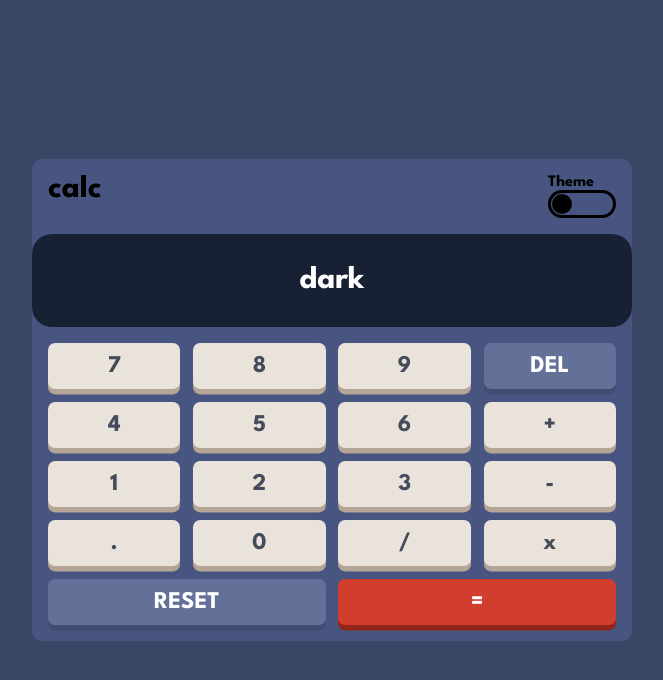
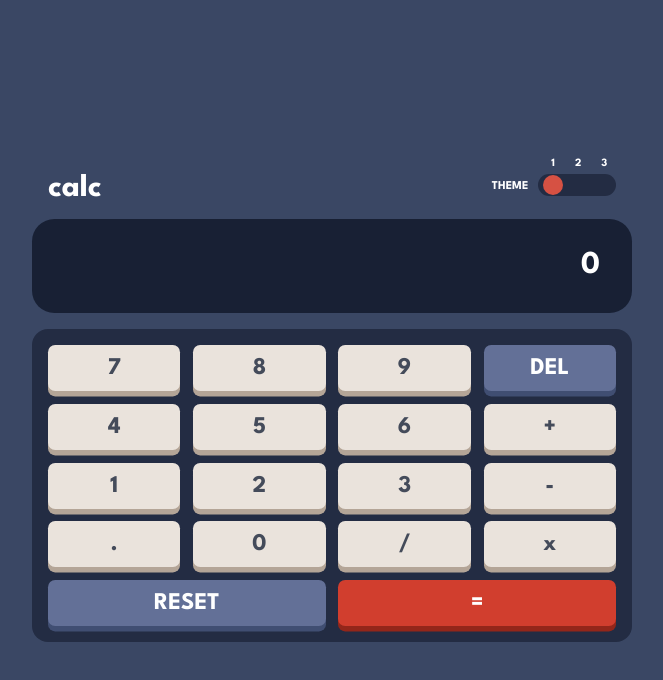
Before and after one commit to lukKotecki/FM-calculator-app, a React (Vite) app: page / in a window 1280 px wide. Shown: the top 680 px of the page, without its empty margins (308-971 px from the left). Built offline with nearby package versions, Linux system fonts and the light colour scheme.

Commit message:
implementing logic

```diff
--- a/src/App.jsx
+++ b/src/App.jsx
@@ -3,23 +3,157 @@ import Display from './components/Display'
 import Header from './components/Header'
 import Button from './components/Button'
 import Keyboard from './components/Keyboard'
+import {themeColors} from './components/themeColors'
 
 export const ThemeSelectorContext = React.createContext({
   themeName:'dark'
 })
 
 function App() {
+  const [theme, setTheme ] = React.useState('dark')
+  const [input, setInput ] = React.useState([])
+  const [previousInput, setPreviousInput] = React.useState(null)
 
-  const [theme, setTheme ] = React.useState('dark')
-  const switchTheme = (newTheme) => setTheme(newTheme)
+  React.useEffect(()=>{
+    setColorScheme(theme)
+  },[theme])
+
+  React.useEffect(()=>{
+    if(input.length){
+      setPreviousInput(input[input.length-1])
+    }else{
+      setPreviousInput(null)
+    }
+  },[input])
+
+  function setColorScheme(colorScheme){
+    for(const key in themeColors[colorScheme]){
+      document.documentElement.style.setProperty(key, themeColors[colorScheme][key]);
+    }
+  }
+
+function removeLastInput(){
+  if(input.length){
+    setInput(input.filter((el,i)=> input.length-1 !==i && el ))
+  }
+}
+function replaceLastInput(value){
+  if(input.length){
+    setInput(input.map((el,i)=> input.length-1 !== i ? el: value ))
+  }
+}
+
+  // const switchTheme = (newTheme) => setTheme(newTheme)
+  // console.clear()
+  console.log(input)
+  // console.log('ostatnio ',previousInput)
+
+  function handleClick(e){
+    const value = e.target.value
+    if(e.target.value){
+      switch(value){
+        case 'RESET':
+          setInput([])
+          break;
+        case 'DEL':
+          removeLastInput()
+          break;
+        case '=':
+          calculateResult()
+          break;
+        default:
+          setCharToInput(value)
+      }
+      setPreviousInput(value)
+    }
+  }
+
+  /*
+    jesli
+
+  */
+
+  function concatNumbers(){
+
+    // setInput( input.reduce((acc, curr, i)=>{
+    //   if(isNaN(curr)){
+
+    //   }
+    // }, []))
+
+    // console.log(input.join(''))
+
+    // setInput(input.join(''))
+  }
+
+  function calculateResult(){
+    let result = 0;
+    const inputNumbers =[]
+
+    concatNumbers()
+  }
+
+  function wasAlreadyDot(){
+    for(let i=input.length-1; i>=0; i--){
+      if(input[i]==='.')
+          return true;
+      if(isNaN(input[i]))
+        return false
+    }
+  }
+
+  function setCharToInput(value){
+    // add number to the end
+    if(!isNaN(value)){
+      !input[0] ? setInput([value]) : setInput(prev=> [...prev, value])
+      return
+    }
+    // add minus
+    if(value === '-'){
+      if( previousInput==='-'){ //skip if previous was minus
+        return
+      }
+      if(previousInput==='+'){ // replace plus
+        replaceLastInput(value)
+        return
+      }
+      if(previousInput==='.'){
+        if(input[input.length-2]==='-'){ //remove dot
+          removeLastInput()
+        }else{ //replace dot
+          replaceLastInput('-')
+        }
+        return
+      }
+      setInput(prev=> [...prev, value])
+    }
+    //add dot if wasn't earlier
+    if(value === '.'){
+      if(!wasAlreadyDot()){
+        setInput(prev=> [...prev, value])
+      }
+      return
+    }
+    //add + or * or /
+    if(value==='+' || value==='x' || value==='/'){
+      if(previousInput===value)
+      return
+      if(previousInput==='+' || previousInput==='-' ||
+         previousInput==='/' || previousInput==='x' ||
+         previousInput==='.'){
+          replaceLastInput(value)
+      }else{
+        setInput(prev=> [...prev, value])
+      }
+    }
 
 
-
-  console.log(theme)
-
-  function handleClick(e){
-    console.log(e.target.value)
-    document.documentElement.style.setProperty('--main-background-color', '#334');
+    //TODO trzeba dodac mozliwosc dodania minusa i kropki
+    // if(isNaN(value) && isNaN(input[input.length-1])){
+    //   setInput(input.map((el,i)=> input.length-1 === i? value : el ))
+    // }else{
+    //   !input[0] ? setInput(value) : setInput(prev=> [...prev, value])
+    // }
   }
 
   return (
@@ -27,7 +161,7 @@ function App() {
       <main className='main-container'>
         <Header />
 
-        <Display result={theme}/>
+        <Display result={input}/>
         <Keyboard onClick={handleClick}>
           <Button>7</Button>
           <Button>8</Button>
--- a/src/components/Display.jsx
+++ b/src/components/Display.jsx
@@ -3,6 +3,8 @@ import React from 'react'
 
 export default function Display({result}){
 
+    if(!result[0])
+        result='0'
 
     return(
         <div className='display'>
--- a/src/components/Header.jsx
+++ b/src/components/Header.jsx
@@ -9,8 +9,8 @@ export default function Header(){
         <header>
             <h1>calc</h1>
 
-            <div>
-                Theme
+            <div className='theme'>
+                <span>THEME</span>
                 <ThreeStateToggle />
             </div>
 
--- a/src/components/ThreeStateToggle/ThreeStateToggle.css
+++ b/src/components/ThreeStateToggle/ThreeStateToggle.css
@@ -1,9 +1,12 @@
+
+
+
 
 input {
     height: 20px;
     width: 20px;
     appearance: none;
-    background-color: black;
+    background-color: var(--switch-color);
     border-radius: 50%;
     cursor: pointer;
     opacity: 0;
@@ -13,9 +16,17 @@ input {
     display: flex;
     width: fit-content;
     justify-content: center;
-    border: 3px solid black;
+    /* border: 3px solid black; */
+    background-color: var(--switch-background);
     border-radius: 50px;
     padding: 1px;
+  }
+
+  .tri-state-toggle > span{
+    position: relative;
+    font-size: .7rem;
+    top:-1.5em;
+    left: 1.1em;
   }
   #one {
     opacity: 1;
--- a/src/components/ThreeStateToggle/ThreeStateToggle.jsx
+++ b/src/components/ThreeStateToggle/ThreeStateToggle.jsx
@@ -42,8 +42,11 @@ export default function ThreeStateToggle(){
         <div className='toggle'>
 
             <div className="tri-state-toggle">
+                <span>1</span>
                 <input ref={dark} onClick={handleClick} className="toggle" type="radio" name="toggle" id="dark" />
+                <span>2</span>
                 <input ref={light} onClick={handleClick} className="toggle" type="radio" name="toggle" id="light" />
+                <span>3</span>
                 <input ref={violet} onClick={handleClick} className="toggle" type="radio" name="toggle" id="violet" />
             </div>
 
--- /dev/null
+++ b/src/components/themeColors.js
@@ -0,0 +1,69 @@
+
+export const themeColors = {
+    dark: {
+        '--main-background-color': 'hsl(222, 26%, 31%)',
+        '--display-background-color': 'hsl(224, 36%, 15%)',
+        '--display-font-color': 'hsl(0, 0%, 100%)',
+        '--button-background-color': 'hsl(30, 25%, 89%)',
+        '--button-font-color': 'hsl(221, 14%, 31%)',
+        '--button-shadow-color': 'hsl(28, 16%, 65%)',
+        '--button-hover-color': 'hsl(0, 0%, 100%)',
+        '--del-reset-background': 'hsl(225, 21%, 49%)',
+        '--del-reset-font': 'hsl(0, 0%, 100%)',
+        '--del-reset-shadow': 'hsl(224, 28%, 35%)',
+        '--del-reset-hover': 'hsl(225, 21%, 55%)',
+        '--equal-background-color': 'hsl(6, 64%, 50%)',
+        '--equal-font-color': 'hsl(0, 0%, 100%)',
+        '--equal-shadow-color': 'hsl(6, 70%, 34%)',
+        '--equal-hover-color': 'hsl(6, 64%, 55%)',
+        '--keyboard-background': 'hsl(223, 31%, 20%)',
+        '--header-font-color': 'hsl(0, 0%, 100%)',
+        '--switch-background': 'hsl(223, 31%, 20%)',
+        '--switch-color': 'hsl(6, 64%, 55%)'
+    },
+    light: {
+        '--main-background-color': 'hsl(0, 0%, 90%)',
+        '--display-background-color': 'hsl(0, 0%, 93%)',
+        '--display-font-color': 'hsl(60, 10%, 19%)',
+        '--button-background-color': 'hsl(45, 7%, 89%)',
+        '--button-font-color': 'hsl(221, 14%, 31%)',
+        '--button-shadow-color': 'hsl(35, 11%, 61%)',
+        '--button-hover-color': 'hsl(45, 7%, 96%)',
+        '--del-reset-background': 'hsl(185, 42%, 37%)',
+        '--del-reset-font': 'hsl(0, 0%, 100%)',
+        '--del-reset-shadow': 'hsl(185, 58%, 25%)',
+        '--del-reset-hover': 'hsl(185, 42%, 50%)',
+        '--equal-background-color': 'hsl(25, 98%, 40%)',
+        '--equal-font-color': 'hsl(0, 0%, 100%)',
+        '--equal-shadow-color': 'hsl(25, 99%, 27%)',
+        '--equal-hover-color': 'hsl(25, 98%, 55%)',
+        '--keyboard-background': 'hsl(0, 5%, 81%)',
+        '--header-font-color': 'hsl(60, 10%, 19%)',
+        '--switch-background': 'hsl(0, 5%, 81%)',
+        '--switch-color': 'hsl(6, 64%, 55%)'
+    },
+    violet: {
+        '--main-background-color': 'hsl(268, 75%, 9%)',
+        '--display-background-color': 'hsl(268, 71%, 12%)',
+        '--display-font-color': 'hsl(52, 100%, 62%)',
+        '--button-background-color': 'hsl(268, 47%, 21%)',
+        '--button-font-color': 'hsl(52, 100%, 62%)',
+        '--button-shadow-color': 'hsl(290, 70%, 36%)',
+        '--button-hover-color': 'hsl(268, 47%, 30%)',
+        '--del-reset-background': 'hsl(281, 89%, 26%)',
+        '--del-reset-font': 'hsl(0, 0%, 100%)',
+        '--del-reset-shadow': 'hsl(285, 91%, 52%)',
+        '--del-reset-hover': 'hsl(281, 89%, 35%)',
+        '--equal-background-color': 'hsl(176, 100%, 44%)',
+         '--equal-font-color': 'hsl(198, 20%, 13%)',
+        '--equal-shadow-color': 'hsl(177, 92%, 70%)',
+        '--equal-hover-color': 'hsl(176, 100%, 55%)',
+        '--keyboard-background': 'hsl(268, 71%, 12%)',
+        '--header-font-color': 'hsl(52, 100%, 62%)',
+        '--switch-background': 'hsl(268, 71%, 12%)',
+        '--switch-color': 'hsl(176, 100%, 44%)'
+    }
+}
+
+
+// export default themeColors
--- a/src/index.css
+++ b/src/index.css
@@ -5,8 +5,25 @@
 }
 
 :root{
-  --main-background-color:hsl(222, 26%, 31%);
-
+  --main-background-color: hsl(222, 26%, 31%);
+  --display-background-color: hsl(224, 36%, 15%);
+  --display-font-color: hsl(0, 0%, 100%);
+  --button-background-color: hsl(30, 25%, 89%);
+  --button-font-color: hsl(221, 14%, 31%);
+  --button-shadow-color: hsl(28, 16%, 65%);
+  --button-hover-color: hsl(0, 0%, 100%);
+  --del-reset-background: hsl(225, 21%, 49%);
+  --del-reset-font: hsl(0, 0%, 100%);
+  --del-reset-shadow: hsl(224, 28%, 35%);
+  --del-reset-hover: hsl(225, 21%, 55%);
+  --equal-background-color: hsl(6, 64%, 50%);
+  --equal-font-color: hsl(0, 0%, 100%);
+  --equal-shadow-color: hsl(6, 70%, 34%);
+  --equal-hover-color: hsl(6, 64%, 55%);
+  --keyboard-background: hsl(223, 31%, 20%);
+  --header-font-color: hsl(0, 0%, 100%);
+  --switch-background: hsl(223, 31%, 20%);
+  --switch-color: hsl(6, 64%, 55%);
 }
 
 
@@ -24,7 +41,7 @@ body{
 .main-container{
   max-width: 600px;
   width: 95vw;
-  background-color: hsl(225, 29%, 39%);
+  /* background-color: hsl(225, 29%, 39%); */
   border-radius: 10px;
 }
 
@@ -33,36 +50,50 @@ header{
   display: flex;
   justify-content: space-between;
   padding: 1em;
+  color: var(--header-font-color);
+}
+.theme{
+  display: flex;
+}
+.theme > span{
+  position: relative;
+  left:-.8em;
+  top:.6em;
+  font-size: .75rem;
 }
 
 .display{
-  background-color: hsl(224, 36%, 15%);
+  background-color: var(--display-background-color);
   padding: 1em;
-  color:white;
-  border-radius: 20px;
+  color: var(--display-font-color);
+  border-radius: 1.4em;
+  min-height: 5.9em;
+  overflow: hidden;
 }
 .output{
   padding: .5em;
   font-size: 2rem;
-  text-align: center;
+  text-align: right;
 }
 
 .kayboard{
   display: grid;
   grid-template-columns: repeat(4, 1fr);
   padding: 1em;
-  gap: .8em
+  gap: .8em;
+  margin-top: 1em;
+  background-color: var(--keyboard-background);
+  border-radius: 1em;
 }
 
 .button{
-  background-color:hsl(30, 25%, 89%);
-  /* width: fit-content; */
+  background-color:var(--button-background-color);
   padding: .5em 1em;
   font-size: 1.5rem;
   border: none;
   border-radius: .3em;
-  box-shadow: 0 .225em hsl(28, 16%, 65%);
-  color: hsl(221, 14%, 31%);
+  box-shadow: 0 .225em var(--button-shadow-color);
+  color: var(--button-font-color);
   font-weight: bold;
   font-family: inherit;
   cursor: pointer;
@@ -76,31 +107,29 @@ header{
 }
 
 .button:hover{
-  background-color: white;
+  background-color: var(--button-hover-color);
 }
-.reset:hover, .del:hover{
-  background-color: hsl(225, 21%, 55%);
+.del:hover, .reset:hover{
+  background-color: var(--del-reset-hover);
 }
 .equal:hover{
-  background-color: hsl(6, 64%, 55%);
+  background-color: var(--equal-hover-color);
 }
 
 .reset{
   grid-column: 1/3;
-  background-color: hsl(225, 21%, 49%);
-  color: white;
-  box-shadow: 0 .225em hsl(224, 28%, 35%);
 }
+
 .equal{
   grid-column: 3/ 5;
-  background-color: hsl(6, 64%, 50%);
-  box-shadow: 0 .225em hsl(6, 70%, 34%);
-  color: white;
+  background-color: var(--equal-background-color);
+  box-shadow: 0 .225em var(--equal-shadow-color);
+  color: var(--equal-font-color);
 }
-.del{
-  background-color: hsl(225, 21%, 49%);
-  color:white;
-  box-shadow: 0 .225em hsl(224, 28%, 35%);
+.del, .reset{
+  background-color: var(--del-reset-background);
+  color: var(--del-reset-font);
+  box-shadow: 0 .225em var(--del-reset-shadow);
 }
 
 
@@ -130,15 +159,12 @@ The designs were created to the following widths:
 - White: hsl(0, 0%, 100%)
 
 ### Theme 2
-
 #### Backgrounds
-
                         - Light gray (main background): hsl(0, 0%, 90%)
 - Grayish red (toggle background, keypad background): hsl(0, 5%, 81%)
                         - Very light gray (screen background): hsl(0, 0%, 93%)
 
 #### Keys
-
                           - Dark moderate cyan (key background): hsl(185, 42%, 37%)
                           - Very dark cyan (key shadow): hsl(185, 58%, 25%)
 
@@ -149,19 +175,15 @@ The designs were created to the following widths:
                     - Dark grayish orange (key shadow): hsl(35, 11%, 61%)
 
 #### Text
-
       - Very dark grayish yellow: hsl(60, 10%, 19%)
 - White (text): hsl(0, 0%, 100%)
 
 ### Theme 3
-
 #### Backgrounds
-
 - Very dark violet (main background): hsl(268, 75%, 9%)
 - Very dark violet (toggle background, keypad background, screen background): hsl(268, 71%, 12%)
 
 #### Keys
-
     - Dark violet (key background): hsl(281, 89%, 26%)
     - Vivid magenta (key shadow): hsl(285, 91%, 52%)
 
@@ -172,7 +194,6 @@ The designs were created to the following widths:
     - Dark magenta (key shadow): hsl(290, 70%, 36%)
 
 #### Text
-
 - Light yellow: hsl(52, 100%, 62%)
 - Very dark blue: hsl(198, 20%, 13%)
 - White (text): hsl(0, 0%, 100%)
```
Lines whose indentation alone changed are shown as unchanged.
